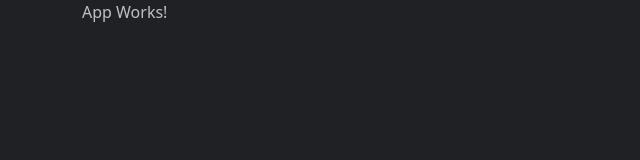
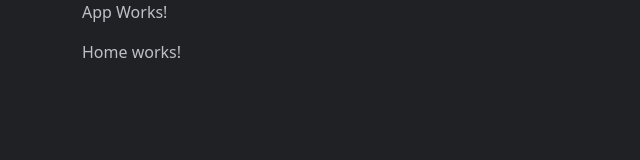
Before and after one commit to erdoganbulut/cra-template-typescript-redux-router-eslint-airbnb-sass, a React (Create React App) app: page / in a window 1280 px wide. Shown: the top 160 px of the page, without its empty margins (0-640 px from the left). Built offline with nearby package versions, Linux system fonts and the light colour scheme.

Commit message:
Add react-router-dom support with code splitting

```diff
--- a/package.json
+++ b/package.json
@@ -13,6 +13,7 @@
     "bootstrap": "^5.1.3",
     "react": "^17.0.2",
     "react-dom": "^17.0.2",
+    "react-router-dom": "6",
     "react-scripts": "5.0.0",
     "sass": "^1.45.0",
     "typescript": "^4.4.2",
--- a/src/App.tsx
+++ b/src/App.tsx
@@ -1,9 +1,13 @@
 import React from 'react';
+import Router from './routes/router';
 
 const App = function () {
   return (
     <div className="App">
-      <div className="container">App Works!</div>
+      <div className="container">
+        <p>App Works!</p>
+        <Router />
+      </div>
     </div>
   );
 };
--- a/src/index.tsx
+++ b/src/index.tsx
@@ -1,5 +1,7 @@
 import React from 'react';
 import ReactDOM from 'react-dom';
+
+import { BrowserRouter } from 'react-router-dom';
 
 import './styles/global.scss';
 
@@ -8,7 +10,9 @@ import reportWebVitals from './reportWebVitals';
 
 ReactDOM.render(
   <React.StrictMode>
-    <App />
+    <BrowserRouter>
+      <App />
+    </BrowserRouter>
   </React.StrictMode>,
   document.getElementById('root'),
 );
--- /dev/null
+++ b/src/routes/About/index.tsx
@@ -0,0 +1,7 @@
+import React from 'react';
+
+const About = function () {
+  return <div className="About">About works!</div>;
+};
+
+export default About;
--- /dev/null
+++ b/src/routes/Home/index.tsx
@@ -0,0 +1,7 @@
+import React from 'react';
+
+const Home = function () {
+  return <div className="Home">Home works!</div>;
+};
+
+export default Home;
--- /dev/null
+++ b/src/routes/router.tsx
@@ -0,0 +1,24 @@
+import React, { FunctionComponent, lazy, Suspense } from 'react';
+import { Routes, Route } from 'react-router-dom';
+
+import Home from './Home';
+
+const About = lazy(() => import('./About'));
+
+const Router: FunctionComponent = function () {
+  return (
+    <Routes>
+      <Route path="/" element={<Home />} />
+      <Route
+        path="about"
+        element={
+          <Suspense fallback={<>Loading....</>}>
+            <About />
+          </Suspense>
+        }
+      />
+    </Routes>
+  );
+};
+
+export default Router;
```
Also changed, not shown: 1 other file (tests, documents, lock files or other folders).
